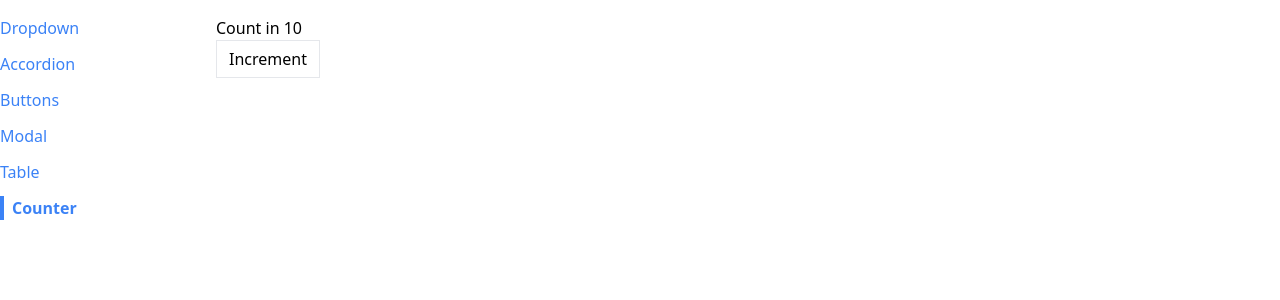
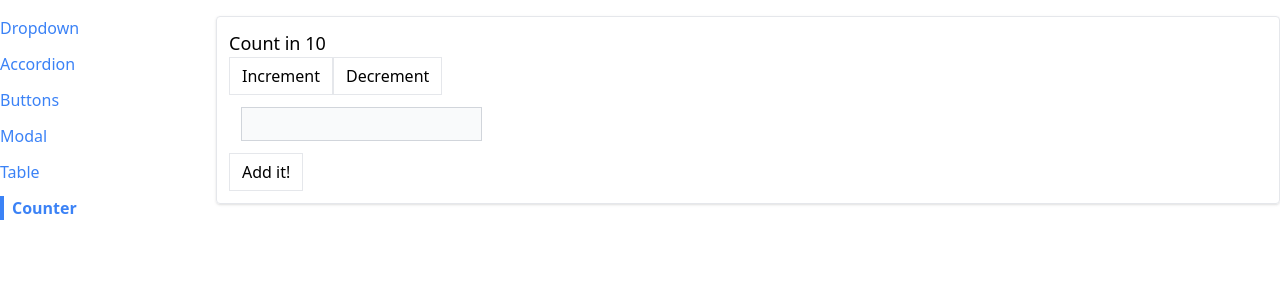
Before and after one commit to TIDIALLO/react-and-redux-repository, a React (Create React App) app in the folder comps/: page /counter in a window 1280 px wide. Shown: the top 300 px of the page. Built offline with nearby package versions, Linux system fonts and the light colour scheme.

Commit message:
Adding form in couterPage

```diff
--- a/comps/src/components/Button.js
+++ b/comps/src/components/Button.js
@@ -1,9 +1,9 @@
 import className from "classnames";
 
-const finalClassName = ('px-1.5', {
-    'bg-blue-500': true,
-})
-console.log(finalClassName);
+// const finalClassName = ('px-1.5', {
+//     'bg-blue-500': true,
+// })
+// console.log(finalClassName);
 
 function Button({
     children,
@@ -16,7 +16,7 @@
     outline,
     ...rest// recupére toutes les variables restantes
 }) {
-console.log(rest)
+// console.log(rest)
 
     const classes = className(rest.className,'flex items-center px-3 py-1.5 border', {
         'border-blue-600 bg-blue-500 text-white': primary,
--- a/comps/src/pages/CounterPage.js
+++ b/comps/src/pages/CounterPage.js
@@ -1,15 +1,50 @@
-import useCounter from "../hooks/use-counter";
+import { useState } from "react";
 import Button from "../components/Button";
+import Panel from "../components/Panel";
 
-function CounterPage({initialCount}){
-    const {count, increment} = useCounter(initialCount);
-    return(
-        <div>
-            <h1>Count in {count}</h1>
-            <Button onClick={increment}>
-                Increment
-            </Button>
-        </div>
+function CounterPage({ initialCount }) {
+    const [count, setCount] = useState(initialCount);
+    const [valueToAdd, setValueToAdd] = useState(0);
+
+    const increment = () => {
+        setCount(count + 1);
+    }
+
+    const decrement = () => {
+        setCount(count - 1);
+    }
+
+    const handleChange = (event) => {
+        const value = parseInt(event.target.value) || 0;
+        setValueToAdd(value);
+    };
+
+    const handleSubmit = (event) => {
+        event.preventDefault();
+        setCount(count + valueToAdd);
+        setValueToAdd(0);
+    };
+
+    return (
+        <Panel className='mm-3'>
+            <h1 className="text-lg">Count in {count}</h1>
+            <div className="flex flex-row">
+                <Button onClick={increment}>Increment</Button>
+                <Button onClick={decrement}> Decrement </Button>
+            </div>
+
+            <form onSubmit={handleSubmit}>
+                <label  className="Add  a lot!"/>
+                <input
+                    value={valueToAdd || ""}
+                    onChange={handleChange}
+                    type="number"
+                    className="p-1 m-3 bg-gray-50 border border-gray-300"
+                />
+                <Button>Add it!</Button>
+            </form>
+
+        </Panel>
     )
 
 }
```
